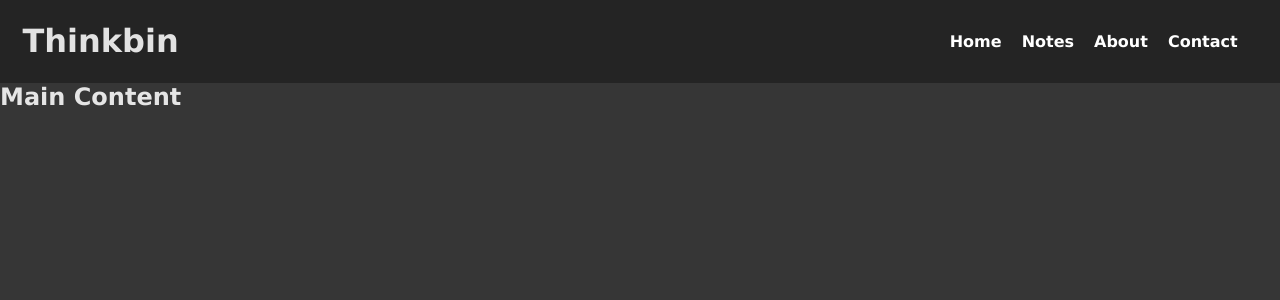
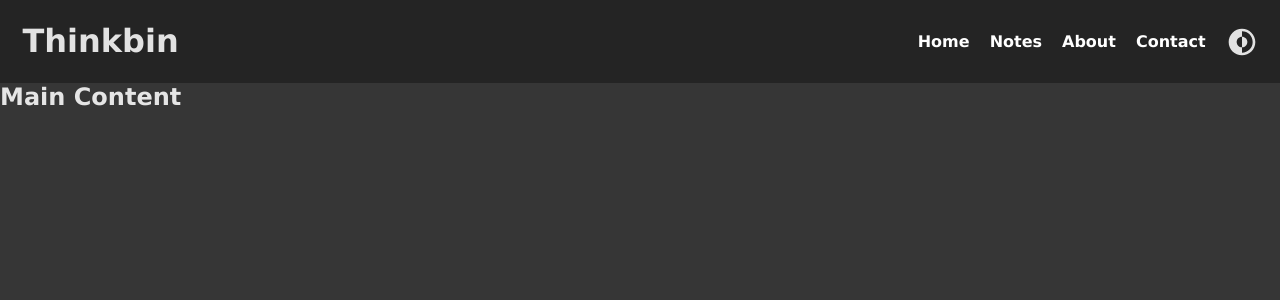
Before and after one commit to totallyrens/thinkbin, a React (Vite) app: page / in a window 1280 px wide. Shown: the top 300 px of the page. Built offline with nearby package versions, Linux system fonts and the light colour scheme.

Commit message:
Added a theme toggle in header

```diff
--- a/package.json
+++ b/package.json
@@ -12,7 +12,8 @@
   },
   "dependencies": {
     "react": "^19.1.0",
-    "react-dom": "^19.1.0"
+    "react-dom": "^19.1.0",
+    "react-icons": "^5.5.0"
   },
   "devDependencies": {
     "@eslint/js": "^9.25.0",
--- a/src/App.css
+++ b/src/App.css
@@ -15,6 +15,17 @@
   justify-content: space-between;
 }
 
+.nav-right {
+  display: flex;
+  align-items: center;
+}
+
+.theme-toggle {
+  font-size: 2rem;
+  cursor: pointer;
+  margin-left: 1.25rem;
+}
+
 header {
   padding: 1.4rem;
   background-color: #242424;
@@ -27,7 +38,7 @@ header nav ul {
 }
 
 header nav ul li {
-  margin-right: 1.25rem;
+  margin-left: 1.25rem;
 }
 
 header nav ul li a {
--- a/src/components/Header.jsx
+++ b/src/components/Header.jsx
@@ -1,8 +1,11 @@
+import { CgDarkMode } from 'react-icons/cg';
+
 const Header = () => {
   return (
     <header>
       <div className="container navbar">
         <h1 className="logo">Thinkbin</h1>
+        <div className="nav-right">
           <nav>
             <ul>
               <li>
@@ -19,6 +22,8 @@ const Header = () => {
               </li>
             </ul>
           </nav>
+          <CgDarkMode className="theme-toggle" />
+        </div>
       </div>
     </header>
   );
```
Also changed, not shown: 1 other file (tests, documents, lock files or other folders). Lines whose indentation alone changed are shown as unchanged.
